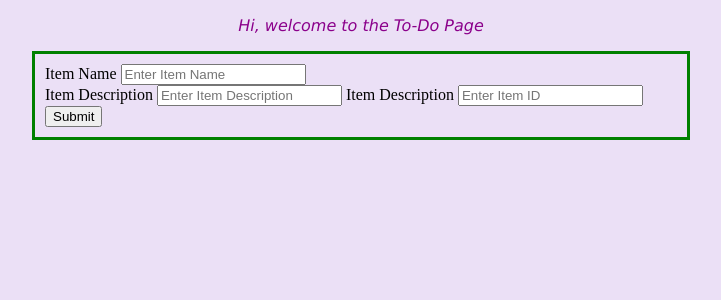
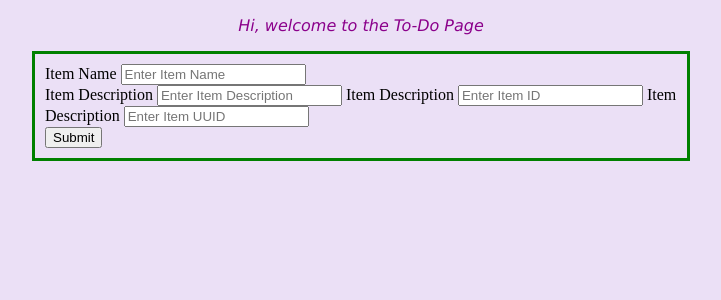
Before and after one commit to Payal1899/New-Repository, a Flask app: template Flasks/Frontend/templates/index2.html in a window 1280 px wide. Shown: the top 300 px of the page, without its empty margins (279-1000 px from the left). Run offline with Flask 3, Linux system fonts and the light colour scheme; the template is opened without the code that fills it, so the values that code supplies are empty.

Commit message:
Added Item UUID field

```diff
--- a/Flasks/Frontend/templates/index2.html
+++ b/Flasks/Frontend/templates/index2.html
@@ -24,6 +24,9 @@
 
         <label for="Item_ID">Item Description</label>
         <input type="number" name="Item_ID" id="ID" placeholder="Enter Item ID" required>
+
+        <label for="Item_UUID">Item Description</label>
+        <input type="number" name="Item_UUID" id="UUID" placeholder="Enter Item UUID" required>
 
         <br>
         <input type="submit" value="Submit">
```
